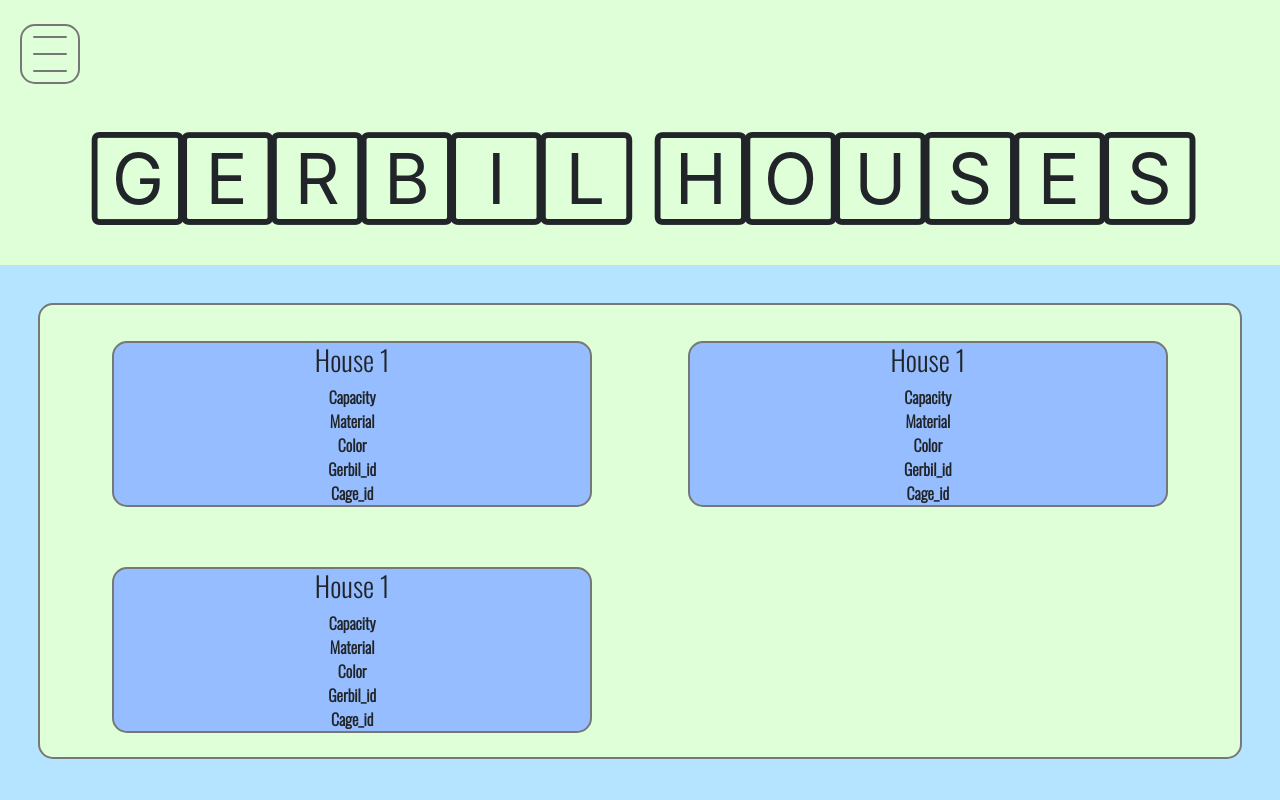
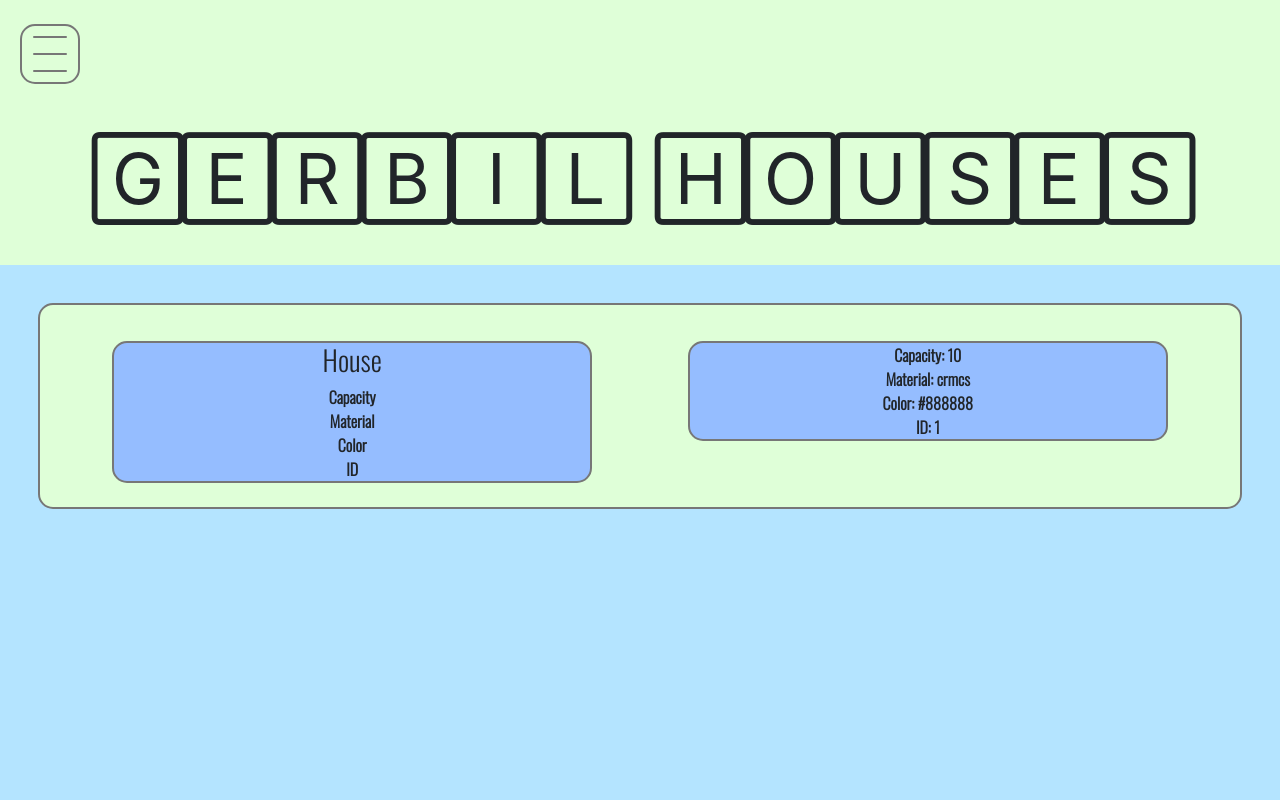
Before and after one commit to norka2233/gerbil_django_project, a Django app: template gerbil/gerbil/templates/gerbil_house/base.html in a window 1280 px wide. Run offline with Django 4.2, Linux system fonts and the light colour scheme; tables that the repository leaves empty hold one stand-in row (values such as "Sample post"); the template is opened without the code that fills it: values that come from a table or form of the project are taken from there, most other values are stand-ins (such as "Sample title", 1, 10 or a date in 2020); some libraries are stand-ins or nearby versions.

Commit message:
data from db on house page with issue to fix

```diff
--- a/gerbil/gerbil/templates/gerbil_house/base.html
+++ b/gerbil/gerbil/templates/gerbil_house/base.html
@@ -5,40 +5,28 @@
 <html>
     <link rel="stylesheet" href="{% static 'gerbil_house/style.css' %}">
     <link rel="stylesheet" href="{% static 'gerbil_animal/base.css' %}">
-    <title>
-        {% for house in gerbil_house %}
-        {{ house.id }}
-        {% endfor %}
-    </title>
+    <title> Gerbil House </title>
+
     <div class="header">
         <h1>🄶🄴🅁🄱🄸🄻 🄷🄾🅄🅂🄴🅂</h1>
     </div>
     <div class="house_block">
         <div class="house_box">
-            <h3>House 1</h3>
-            <div>Capacity</div>
-            <div>Material</div>
-            <div>Color</div>
-            <div>Gerbil_id</div>
-            <div>Cage_id</div>
+                <h3> House  </h3>
+                <div> Capacity </div>
+                <div> Material </div>
+                <div> Color </div>
+                <div> ID </div>
         </div>
+        {% for house in house_list %}
         <div class="house_box">
-            <h3>House 1</h3>
-            <div>Capacity</div>
-            <div>Material</div>
-            <div>Color</div>
-            <div>Gerbil_id</div>
-            <div>Cage_id</div>
+            <div> Capacity: {{ house.house_capacity }} </div>
+            <div> Material: {{ house.house_material }} </div>
+            <div> Color: {{ house.house_color }} </div>
+            <div> ID: {{ house.house_id }} </div>
         </div>
-        <div class="house_box">
-            <h3>House 1</h3>
-            <div>Capacity</div>
-            <div>Material</div>
-            <div>Color</div>
-            <div>Gerbil_id</div>
-            <div>Cage_id</div>
-        </div>
+
+        {% endfor %}
     </div>
     {% endblock %}
-    </div>
 </html>
```
Also changed, not shown: gerbil/gerbil_house/views.py (+4 -4 lines).
